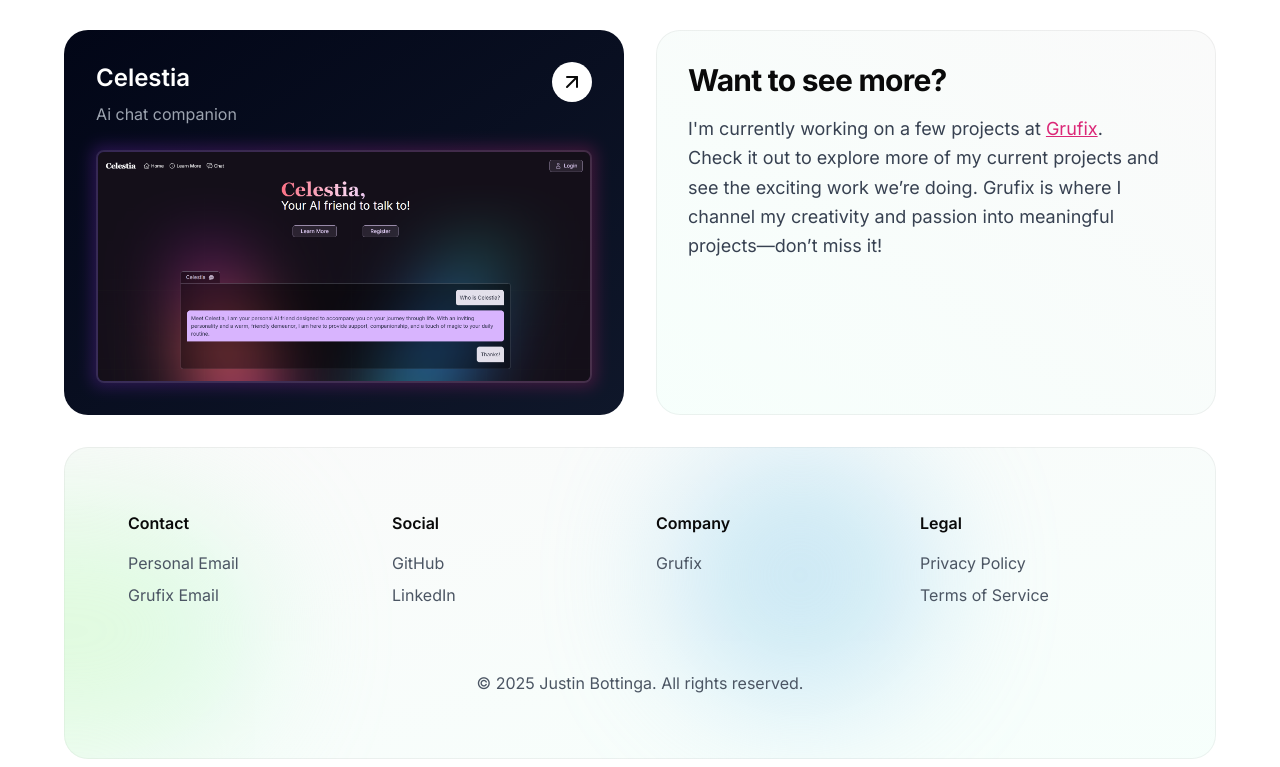
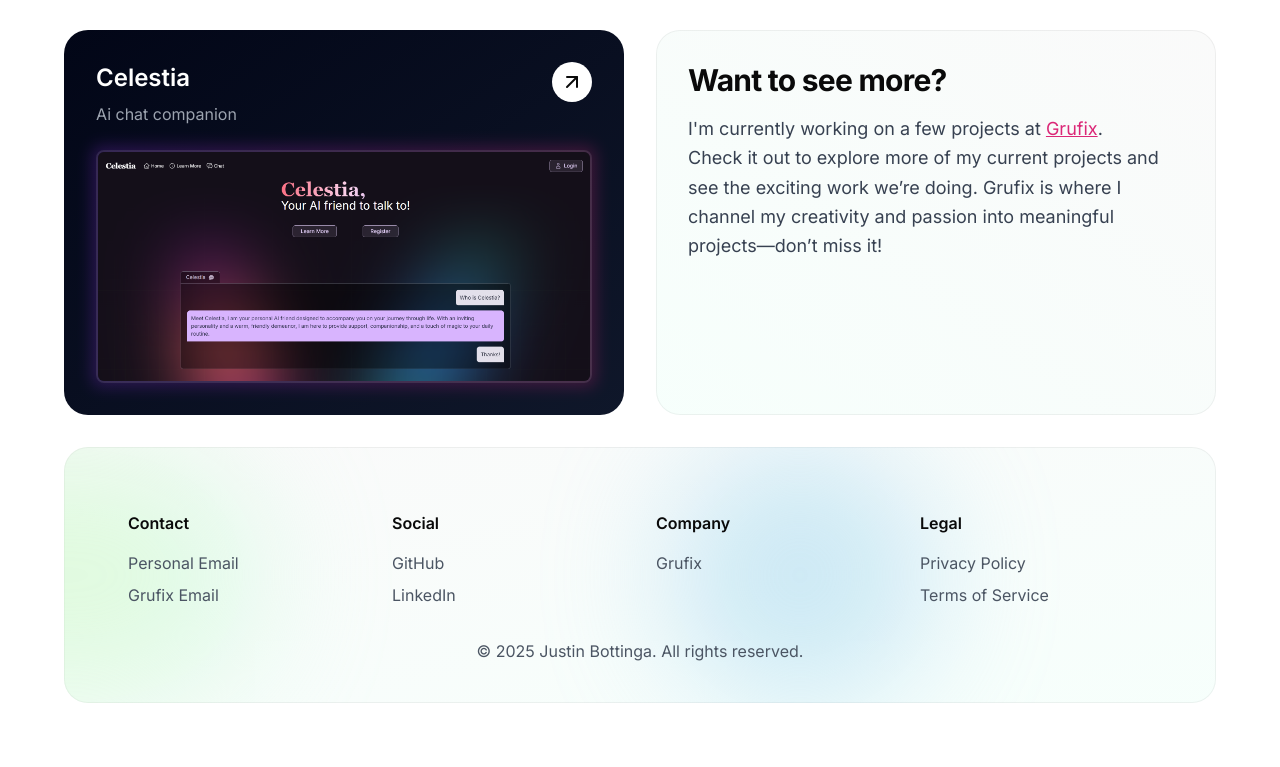
Before and after one commit to JustinBottinga/portfolio---v0, a Next.js app: page / in a window 1280 px wide. Shown: the part 884-1651 px from the top of the page. After the commit the page ends 1603 px from the top, so only its background shows below. Built offline with nearby package versions, Linux system fonts and the light colour scheme.

Commit message:
footer update

```diff
--- a/components/footer.tsx
+++ b/components/footer.tsx
@@ -2,7 +2,7 @@ import Link from "next/link";
 
 export default function Footer() {
   return (
-    <section className="mb-2">
+    <section className="mb-4">
       <footer className="mx-auto max-w-6xl">
         <div className="container mx-auto">
           <div className="relative rounded-3xl ring-inset p-4 sm:p-6 lg:p-8 ring-black/5 ring-1 overflow-hidden bg-gradient-to-br from-neutral-50 to-[#d4feee]/20 group">
@@ -23,7 +23,7 @@ export default function Footer() {
               }}
             />
 
-            <div className="p-4 sm:p-6 lg:p-8 relative z-10">
+            <div className="!pb-2 p-4 sm:p-6 lg:p-8 relative z-10 ">
               <div className="grid grid-cols-2 md:grid-cols-4 gap-8">
                 <div>
                   <h3 className="font-semibold mb-4">Contact</h3>
@@ -102,7 +102,7 @@ export default function Footer() {
                   </ul>
                 </div>
               </div>
-              <div className="mt-16 text-center text-gray-600">
+              <div className="mt-8 text-center text-gray-600">
                 <p>
                   © {new Date().getFullYear()} Justin Bottinga. All rights
                   reserved.
```
